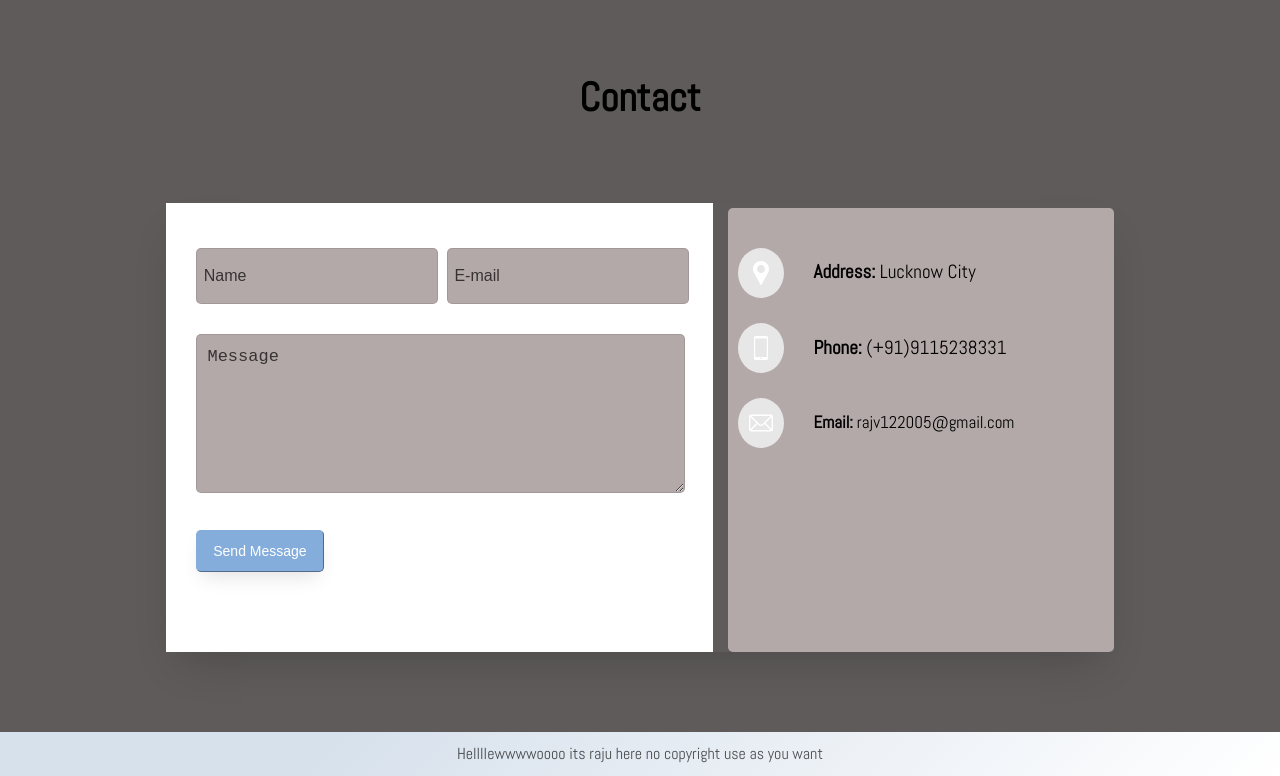
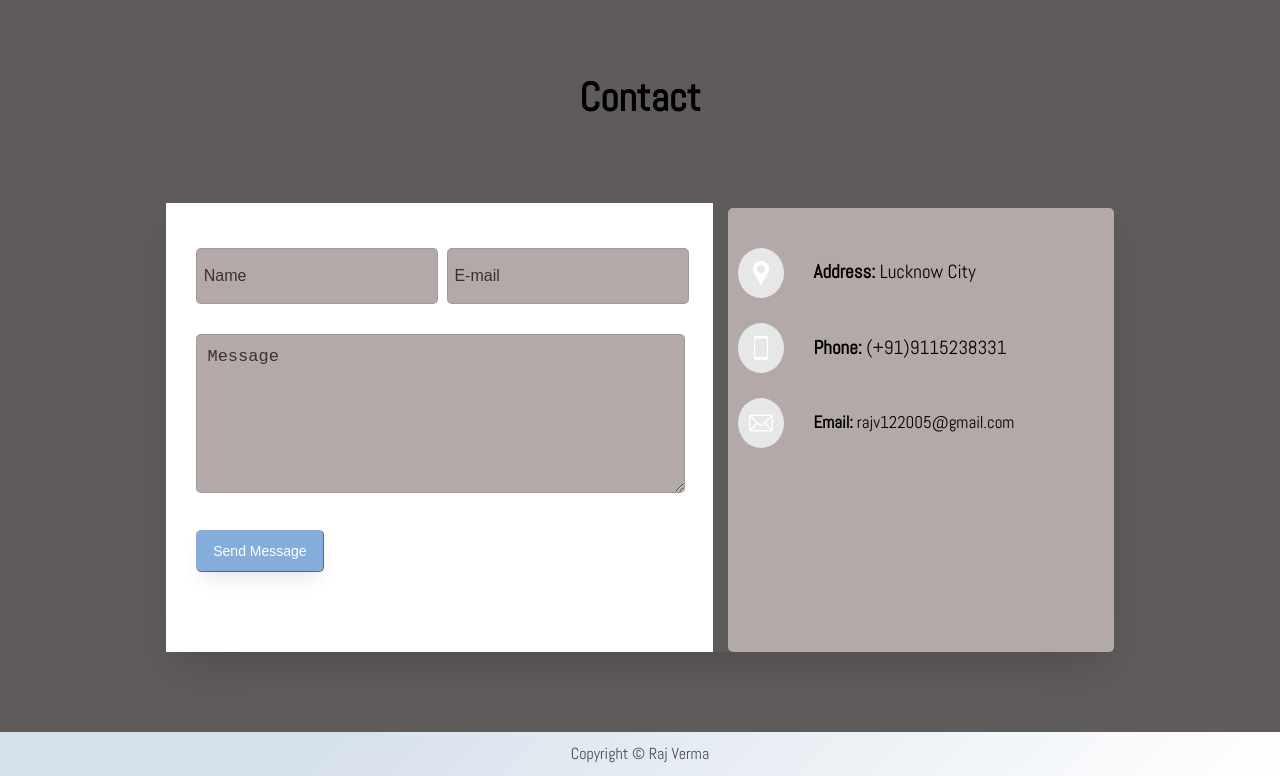
Before and after one commit to thr-nightstar-r/Portfolio., a plain HTML site: page index.html in a window 1280 px wide. Shown: the part 3723-4499 px from the top of the page. Drawn offline with nearby package versions, Linux system fonts and the light colour scheme; a web font is replaced by a local one.

Commit message:
Update index.html

```diff
--- a/index.html
+++ b/index.html
@@ -782,7 +782,7 @@
     <footer>
         <div class="custom-container__fluid">
             <div class="footer__wrapper">
-                Hellllewwwwoooo its raju here no copyright use as you want
+                Copyright © Raj Verma
             </div>
         </div>
     </footer>
```
